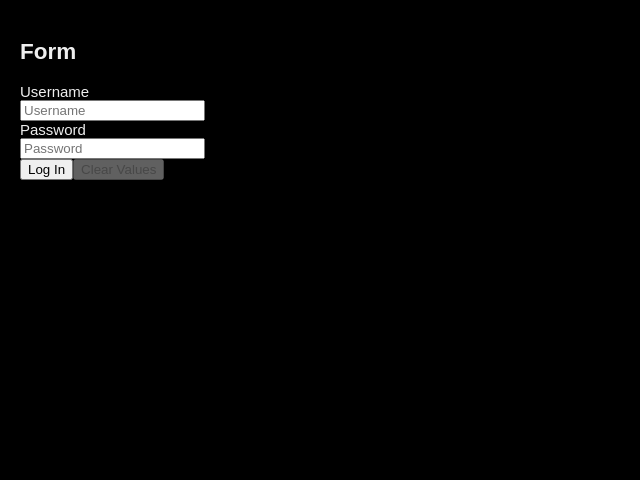
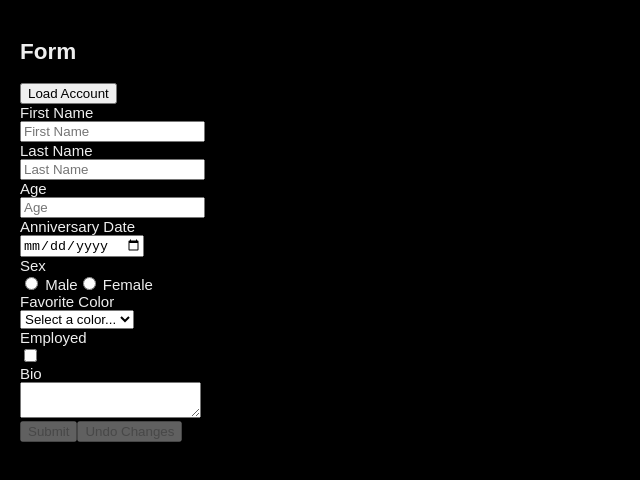
Before and after one commit to elder-flower/react-redux-test, a React (Create React App) app: page / in a window 1280 px wide. Shown: the top 480 px of the page, without its empty margins (0-640 px from the left). Built offline with nearby package versions, Linux system fonts and the light colour scheme.

Commit message:
redux-form (5) - Initialize From State

```diff
--- a/src/App.js
+++ b/src/App.js
@@ -1,17 +1,29 @@
 import React, { Component } from 'react';
-import SubmitValidationForm from './SubmitValidationForm';
+import InitializeFromStateForm from './InitializeFromStateForm';
 import './index.css';
 
 class App extends Component{
     constructor(props) {
         super(props);
+        this.showResults = this.showResults.bind(this);
     }
+    async showResults(values){
+        return new Promise(resolve => {
 
+            setTimeout(() => {
+
+            window.alert(`You submitted:\n\n${JSON.stringify(values, null, 2)}`);
+            resolve();
+
+            console.log( values );
+            }, 500);
+        });
+    }
     render() {
         return (
             <>
                 <h2>Form</h2>
-                <SubmitValidationForm />
+                <InitializeFromStateForm onSubmit={this.showResults} />
             </>
         );
     }
--- /dev/null
+++ b/src/InitializeFromStateForm.js
@@ -0,0 +1,131 @@
+import React from 'react';
+import { connect } from 'react-redux';
+import { Field, reduxForm } from 'redux-form';
+import { load as loadAccount } from './reducers/account';
+
+const data = {
+  // 「ロード」がクリックされたときに「アカウント」レデューサーにデータを入力するために使用されます
+  firstName: 'Jane',
+  lastName: 'Doe',
+  age: '42',
+  anniversaryDate: '2018-08-22',
+  sex: 'female',
+  employed: true,
+  favoriteColor: 'Blue',
+  bio: 'Born to write amazing Redux code.'
+}
+
+const colors = ['Red', 'Orange', 'Yellow', 'Green', 'Blue', 'Indigo', 'Violet'];
+
+let InitializeFromStateForm = props => {
+  const { handleSubmit, load, pristine, reset, submitting } = props;
+  return (
+    <form onSubmit={handleSubmit}>
+      <div>
+        <button type="button" onClick={() => load(data)}>
+          Load Account
+        </button>
+      </div>
+      <div>
+        <label>First Name</label>
+        <div>
+          <Field
+            name="firstName"
+            component="input"
+            type="text"
+            placeholder="First Name"
+          />
+        </div>
+      </div>
+      <div>
+        <label>Last Name</label>
+        <div>
+          <Field
+            name="lastName"
+            component="input"
+            type="text"
+            placeholder="Last Name"
+          />
+        </div>
+      </div>
+      <div>
+        <label>Age</label>
+        <div>
+          <Field name="age" component="input" type="number" placeholder="Age" />
+        </div>
+      </div>
+      <div>
+        <label>Anniversary Date</label>
+        <div>
+          <Field name="anniversaryDate" component="input" type="date" />
+        </div>
+      </div>
+      <div>
+        <label>Sex</label>
+        <div>
+          <label>
+            <Field name="sex" component="input" type="radio" value="male" />{' '}
+            Male
+          </label>
+          <label>
+            <Field name="sex" component="input" type="radio" value="female" />{' '}
+            Female
+          </label>
+        </div>
+      </div>
+      <div>
+        <label>Favorite Color</label>
+        <div>
+          <Field name="favoriteColor" component="select">
+            <option value="">Select a color...</option>
+            {colors.map(colorOption => (
+              <option value={colorOption} key={colorOption}>
+                {colorOption}
+              </option>
+            ))}
+          </Field>
+        </div>
+      </div>
+      <div>
+        <label htmlFor="employed">Employed</label>
+        <div>
+          <Field
+            name="employed"
+            id="employed"
+            component="input"
+            type="checkbox"
+          />
+        </div>
+      </div>
+      <div>
+        <label>Bio</label>
+        <div>
+          <Field name="bio" component="textarea" />
+        </div>
+      </div>
+      <div>
+        <button type="submit" disabled={pristine || submitting}>
+          Submit
+        </button>
+        <button type="button" disabled={pristine || submitting} onClick={reset}>
+          Undo Changes
+        </button>
+      </div>
+    </form>
+  )
+}
+
+// reduxForm（）で飾ります。 connect（）によって提供されるinitialValuesプロップを読み取ります
+InitializeFromStateForm = reduxForm({
+  form: 'initializeFromState' // このフォームの一意の識別子
+})(InitializeFromStateForm)
+
+// 自分自身に接続したいレデューサーにconnect（）する必要があります
+InitializeFromStateForm = connect(
+  state => ({
+    initialValues: state.account.data // アカウントレデューサーから初期値をプルする
+  }),
+  { load: loadAccount } // アカウント読み込みアクションの作成者をバインド
+)(InitializeFromStateForm)
+
+export default InitializeFromStateForm
--- a/src/SubmitValidationForm.js
+++ /dev/null
@@ -1,47 +0,0 @@
-import React from 'react';
-import { Field, reduxForm } from 'redux-form';
-import submit from './submit';
-
-const renderField = ({ input, label, type, meta: { touched, error } }) => (
-  <div>
-    <label>{label}</label>
-    <div>
-      <input {...input} placeholder={label} type={type} />
-      {touched && error && <span>{error}</span>}
-    </div>
-  </div>
-)
-
-const SubmitValidationForm = props => {
-  const { error, handleSubmit, pristine, reset, submitting } = props
-  return (
-    // onSubmitがpropとして渡ってきていないので引数として与える
-    <form onSubmit={handleSubmit(submit)}>
-      <Field
-        name="username"
-        type="text"
-        component={renderField}
-        label="Username"
-      />
-      <Field
-        name="password"
-        type="password"
-        component={renderField}
-        label="Password"
-      />
-      {error && <strong>{error}</strong>}
-      <div>
-        <button type="submit" disabled={submitting}>
-          Log In
-        </button>
-        <button type="button" disabled={pristine || submitting} onClick={reset}>
-          Clear Values
-        </button>
-      </div>
-    </form>
-  )
-}
-
-export default reduxForm({
-  form: 'submitValidation' // a unique identifier for this form
-})(SubmitValidationForm)
--- /dev/null
+++ b/src/reducers/account.js
@@ -0,0 +1,19 @@
+const LOAD = 'redux-form-examples/account/LOAD';
+
+const reducer = ( state = {}, action ) => {
+    switch (action.type) {
+    case LOAD:
+        return {
+            data: action.data
+        }
+    default:
+      return state
+    }
+}
+
+/**
+ * Simulates data loaded into this reducer from somewhere
+ */
+export const load = data => ({ type: LOAD, data })
+
+export default reducer
--- a/src/reducers/index.js
+++ b/src/reducers/index.js
@@ -1,4 +1,8 @@
 import { combineReducers } from 'redux';
 import { reducer as form } from 'redux-form';
+import account from './account'
 
-export default combineReducers({ form })
+export default combineReducers({
+    account,
+    form
+})
--- a/src/submit.js
+++ /dev/null
@@ -1,24 +0,0 @@
-import { SubmissionError } from 'redux-form';
-
-const sleep = ms => new Promise(resolve => setTimeout(resolve, ms));
-
-function submit(values) {
-    return sleep(500).then(() => {
-        //サーバーの待ち時間をシミュレートする
-        if (!['john', 'paul', 'george', 'ringo'].includes(values.username)) {
-          throw new SubmissionError({
-            username: 'User does not exist', // 個別のfieldエラー
-            _error: 'Login failed!'          // form全体のエラー
-          })
-        } else if (values.password !== 'redux-form') {
-          throw new SubmissionError({
-            password: 'Wrong password', // 個別のfieldエラー
-            _error: 'Login failed!'     // form全体のエラー
-          })
-        } else {
-          window.alert(`You submitted:\n\n${JSON.stringify(values, null, 2)}`)
-        }
-    });
-}
-
-export default submit
```
Also changed, not shown: 1 other file (tests, documents, lock files or other folders).
